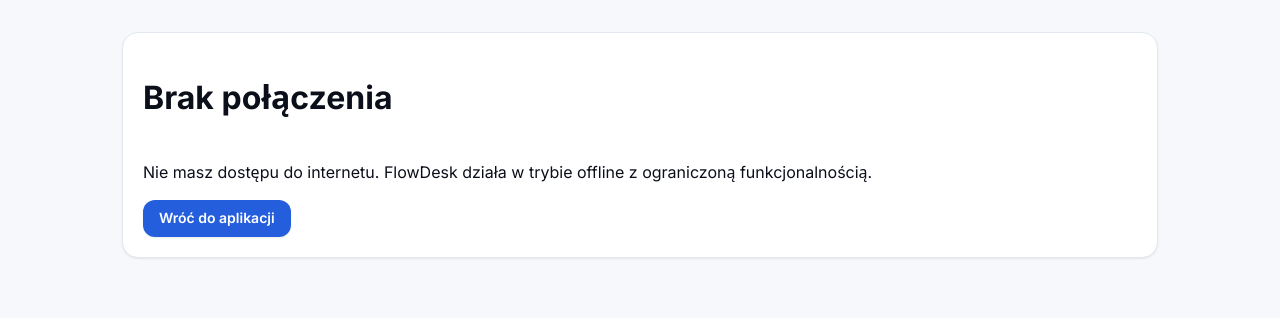
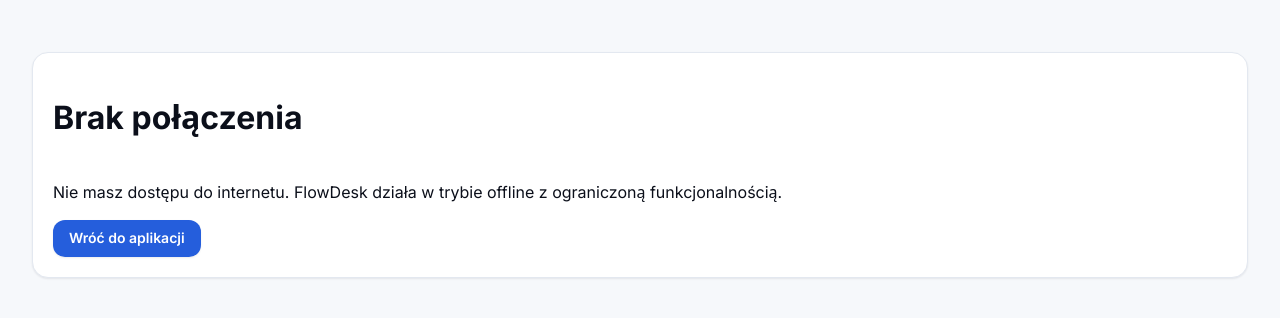
Before and after one commit to KPKrol85/saas-pr01-flowdesk, a website: page offline.html in a window 1280 px wide. Drawn offline with Linux system fonts and the light colour scheme.

Commit message:
Update layout.css

```diff
--- a/css/layout.css
+++ b/css/layout.css
@@ -25,8 +25,8 @@
 
 .container {
   width: 100%;
-  max-width: 1100px;
-  margin: 0 auto;
+  margin: var(--space-20) auto;
+  padding-inline: var(--space-20);
   display: grid;
   gap: var(--space-20);
 }
```
